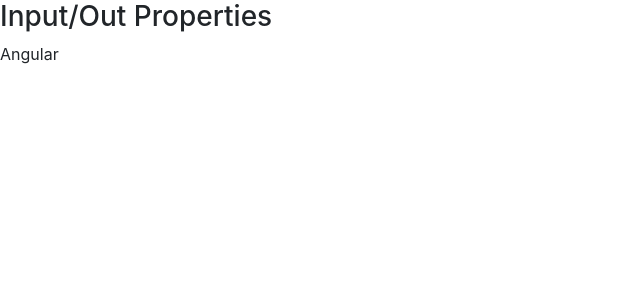
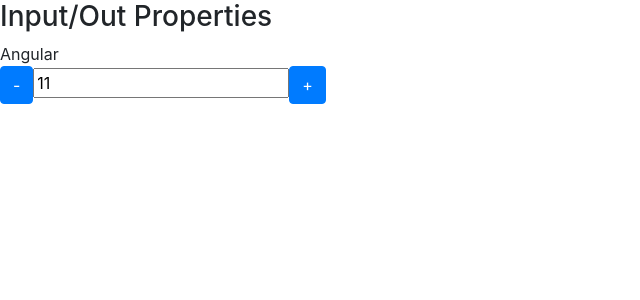
Before and after one commit to flavioportugal20/curso-angular, an Angular app in the folder data-binding/: page / in a window 1280 px wide. Shown: the top 300 px of the page, without its empty margins (0-640 px from the left). Built offline with nearby package versions, Linux system fonts and the light colour scheme.

Commit message:
Emitindo Eventos com Output properies

```diff
--- a/data-binding/src/app/app.module.ts
+++ b/data-binding/src/app/app.module.ts
@@ -7,12 +7,14 @@
 import { DataBindingComponent } from './data-binding/data-binding.component';
 import { MeuFormModule } from './meu-form/meu-form.module';
 import { InputPropertyComponent } from './input-property/input-property.component';
+import { OutputPropertyComponent } from './output-property/output-property.component';
 
 @NgModule({
   declarations: [
     AppComponent,
     DataBindingComponent,
-    InputPropertyComponent
+    InputPropertyComponent,
+    OutputPropertyComponent
   ],
   imports: [
     BrowserModule,
--- a/data-binding/src/app/data-binding/data-binding.component.html
+++ b/data-binding/src/app/data-binding/data-binding.component.html
@@ -85,6 +85,11 @@
 <section>
     <article>
         <h3>Input/Out Properties</h3>
+
         <app-curso [nome]="nomeDoCurso"></app-curso>
+
+        <contador [valor]="valorInicial"
+            (mudouValor)="onMudouValor($event)">
+        </contador>
     </article>
 </section>
--- a/data-binding/src/app/data-binding/data-binding.component.ts
+++ b/data-binding/src/app/data-binding/data-binding.component.ts
@@ -16,6 +16,8 @@
   isMouseOver: boolean = false;
 
   nomeDoCurso: string = 'Angular';
+
+  valorInicial: number = 11;
 
   getValor(){
     return 1;
@@ -44,6 +46,10 @@
     this.isMouseOver = !this.isMouseOver;
   }
 
+  onMudouValor(evento: any){
+    console.log(evento.novoValor);
+  }
+
   constructor() { }
 
   ngOnInit(): void {
--- /dev/null
+++ b/data-binding/src/app/output-property/output-property.component.html
@@ -0,0 +1,5 @@
+<div>
+    <button class="btn btn-primary" (click)="decrementa()">-</button>
+    <input type="text" [value]="valor" readonly>
+    <button class="btn btn-primary" (click)="incrementa()">+</button>
+</div>
--- /dev/null
+++ b/data-binding/src/app/output-property/output-property.component.ts
@@ -0,0 +1,29 @@
+import { Component, EventEmitter, Input, OnInit, Output } from '@angular/core';
+
+@Component({
+  selector: 'contador',
+  templateUrl: './output-property.component.html',
+  styleUrls: ['./output-property.component.css']
+})
+export class OutputPropertyComponent implements OnInit {
+
+  @Input() valor: number = 0;
+
+  @Output() mudouValor = new EventEmitter();
+
+  incrementa(){
+    this.valor++;
+    this.mudouValor.emit({novoValor: this.valor});
+  }
+
+  decrementa(){
+    this.valor--;
+    this.mudouValor.emit({novoValor: this.valor});
+  }
+
+  constructor() { }
+
+  ngOnInit(): void {
+  }
+
+}
```
Also changed, not shown: data-binding/src/app/output-property/output-property.component.css (added), 1 other file (tests, documents, lock files or other folders).
